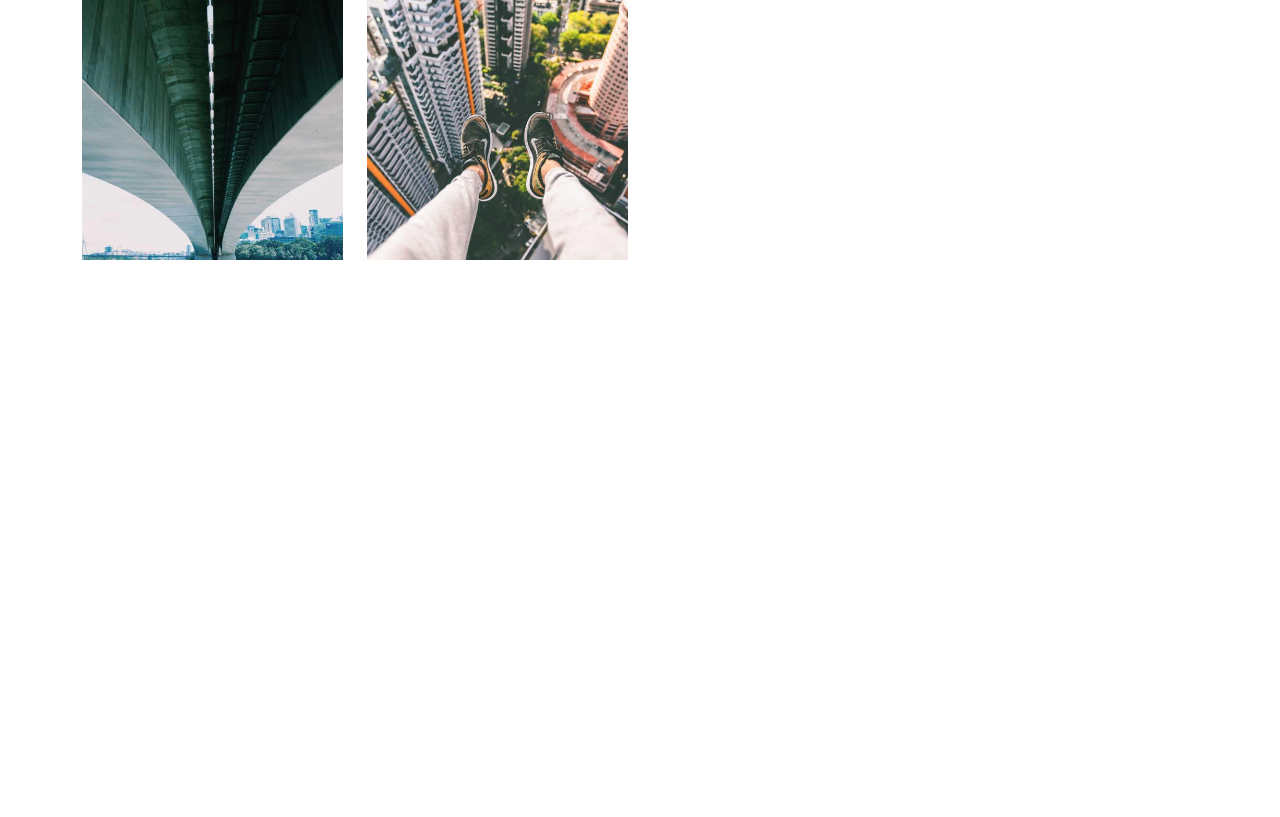
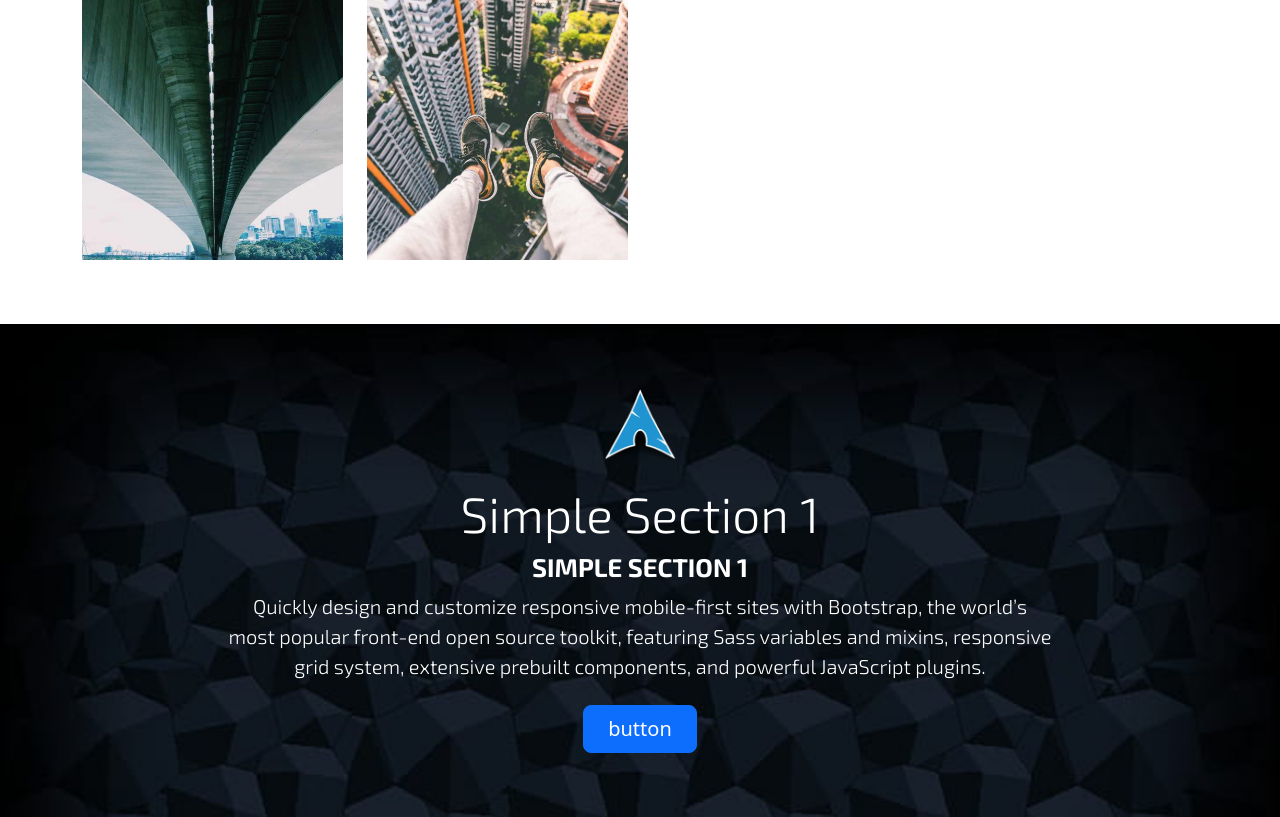
Before and after one commit to 22stefann/project, a PHP site: page / in a window 1280 px wide. Shown: the part 2097-2914 px from the top of the page. Before the commit the page ends 2357 px from the top, so only its background shows below. Run offline with PHP 8.4, Linux system fonts and the light colour scheme; some libraries are stand-ins or nearby versions; some web fonts are replaced.

Commit message:
Added simple sections

```diff
--- /dev/null
+++ b/components/homepage/simple_section_1.php
@@ -0,0 +1,21 @@
+<style>
+    .simple-section-1 {
+        background-color: <?php echo $simple_section_1_bg_color; ?>;
+        background-image: url("custom/<?php echo $simple_section_1_bg_url; ?>");
+        background-size: <?php echo $simple_section_1_bg_size; ?>;
+        background-repeat: <?php echo $simple_section_1_bg_repeat; ?>;
+        background-attachment: <?php echo $simple_section_1_bg_attachment; ?>;
+        h2 {
+            color: <?php echo $simple_section_1_title_color; ?>;
+        }
+        h3 {
+            color: <?php echo $simple_section_1_subtitle_color; ?>;
+        }
+        p {
+            color: <?php echo $simple_section_1_text_color; ?>;
+        }
+    }
+</style>
+<div class="all-section-style text-center simple-section-1">
+    <?php echo !empty( $simple_section_1_html ) ? $simple_section_1_html : ""; ?>
+</div>
--- a/config.php
+++ b/config.php
@@ -233,16 +233,19 @@
 
     $homepageSection = array (
         "under_cover",
+        #"simple_section_3",
         "slideshow_bootstrap",
         #"slideshow_v1",
+        #"simple_section_2",
         "gallery_v1",
+        "simple_section_1",
         #"gallery_v2"
     );
 
     ####################################################################
     #################### COVER SECTION #################################
     ####################################################################
-    //video, custom_cover, slideshow, slideshow_bootstrap
+    //video, custom_cover, slideshow, slideshow_bootstrap, cover_html
     $cover_content ="video";
     //video, slideshow, custom section margin-top on desktop
     $desktop_video_margin_top = "70px";
@@ -370,5 +373,107 @@
         // array("img" => "gallery_8.jpg" , "alt" => "gallery photo")
     );
 
+####################################################################
+#################### SIMPLE SECTION 1 ##############################
+####################################################################
+//simple section title color
+$simple_section_1_title_color = "#fff";
+//simple section subtitle color
+$simple_section_1_subtitle_color = "#fff";
+//simple section text color
+$simple_section_1_text_color = "#fff";
+//simple section bg color
+$simple_section_1_bg_color = "#000";
+//simple section image url
+$simple_section_1_bg_url = "default_section_back.jpg";
+//simple section image attachment
+$simple_section_1_bg_attachment = "fixed";
+//simple section image size
+$simple_section_1_bg_size = "cover";
+//simple section image repeat
+$simple_section_1_bg_repeat = "no-repeat";
+//simple section html
+$simple_section_1_html = <<<HTML
+
+<img class="d-block mx-auto mb-4" src="custom/logo.png" alt="" width="72" height="">
+<h2 class="subtitle-h2">Simple section 1</h2>
+<h3 class="title-h3">Simple section 1</h3>
+<div class="col-lg-8 mx-auto">
+    <p class="lead mb-4">Quickly design and customize responsive mobile-first sites with Bootstrap, the world’s most popular front-end open source toolkit, featuring Sass variables and mixins, responsive grid system, extensive prebuilt components, and powerful JavaScript plugins.</p>
+    <div class="d-grid gap-2 d-sm-flex justify-content-sm-center">
+    <button type="button" class="btn btn-primary btn-lg px-4 gap-3">button</button>
+    </div>
+</div>
+
+HTML;
+
+####################################################################
+#################### SIMPLE SECTION 2 ##############################
+####################################################################
+//simple section title color
+$simple_section_2_title_color = "#fff";
+//simple section subtitle color
+$simple_section_2_subtitle_color = "#fff";
+//simple section text color
+$simple_section_2_text_color = "#fff";
+//simple section bg color
+$simple_section_2_bg_color = "#000";
+//simple section image url
+$simple_section_2_bg_url = "default_section_back.jpg";
+//simple section image attachment
+$simple_section_2_bg_attachment = "fixed";
+//simple section image size
+$simple_section_2_bg_size = "cover";
+//simple section image repeat
+$simple_section_2_bg_repeat = "no-repeat";
+//simple section html
+$simple_section_2_html = <<<HTML
+
+<img class="d-block mx-auto mb-4" src="custom/logo.png" alt="" width="72" height="">
+<h2 class="subtitle-h2">Simple section 2</h2>
+<h3 class="title-h3">Simple section 2</h3>
+<div class="col-lg-8 mx-auto">
+    <p class="lead mb-4">Quickly design and customize responsive mobile-first sites with Bootstrap, the world’s most popular front-end open source toolkit, featuring Sass variables and mixins, responsive grid system, extensive prebuilt components, and powerful JavaScript plugins.</p>
+    <div class="d-grid gap-2 d-sm-flex justify-content-sm-center">
+    <button type="button" class="btn btn-primary btn-lg px-4 gap-3">button</button>
+    </div>
+</div>
+
+HTML;
+
+####################################################################
+#################### SIMPLE SECTION 3 ##############################
+####################################################################
+//simple section title color
+$simple_section_3_title_color = "#fff";
+//simple section subtitle color
+$simple_section_3_subtitle_color = "#fff";
+//simple section text color
+$simple_section_3_text_color = "#fff";
+//simple section bg color
+$simple_section_3_bg_color = "#000";
+//simple section image url
+$simple_section_3_bg_url = "default_section_back.jpg";
+//simple section image attachment
+$simple_section_3_bg_attachment = "fixed";
+//simple section image size
+$simple_section_3_bg_size = "cover";
+//simple section image repeat
+$simple_section_3_bg_repeat = "no-repeat";
+//simple section html
+$simple_section_3_html = <<<HTML
+
+<img class="d-block mx-auto mb-4" src="custom/logo.png" alt="" width="72" height="">
+<h2 class="subtitle-h2">Simple section 3</h2>
+<h3 class="title-h3">Simple section 3</h3>
+<div class="col-lg-8 mx-auto">
+    <p class="lead mb-4">Quickly design and customize responsive mobile-first sites with Bootstrap, the world’s most popular front-end open source toolkit, featuring Sass variables and mixins, responsive grid system, extensive prebuilt components, and powerful JavaScript plugins.</p>
+    <div class="d-grid gap-2 d-sm-flex justify-content-sm-center">
+    <button type="button" class="btn btn-primary btn-lg px-4 gap-3">button</button>
+    </div>
+</div>
+
+HTML;
+
 
 ?>
--- a/css/cover_css.php
+++ b/css/cover_css.php
@@ -716,4 +716,6 @@
 <?php else: ?>
 
 
+
+
 <?php endif; ?>
```
Also changed, not shown: components/homepage/simple_section_2.php (added, +21 -0 lines), components/homepage/simple_section_3.php (added, +21 -0 lines), components/cover/cover_html.php (added).
